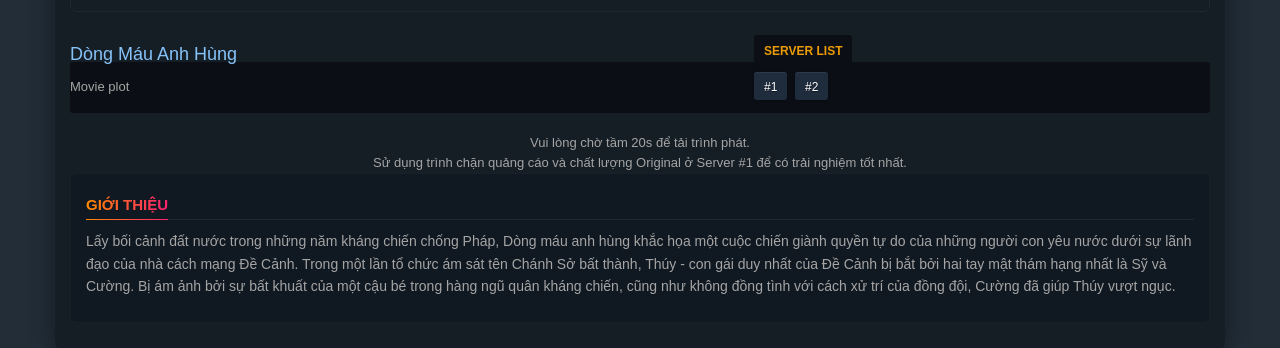
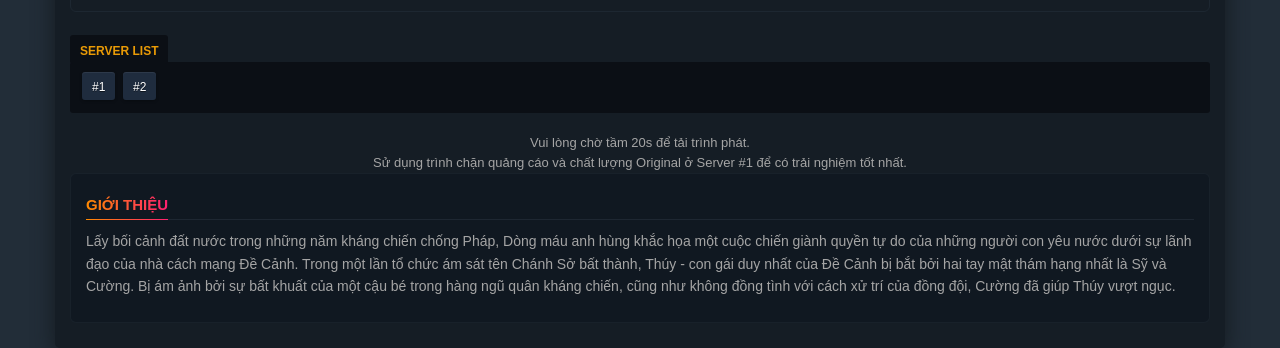
Before and after one commit to wibu048/xem, a Jekyll site: the page built from _posts/2007-4-27-dong-mau-anh-hung.md, in a window 1280 px wide, cut to the strip 813-1161 px from the top of the page. Built offline with Jekyll 4.4.1, drawn with Linux system fonts in a browser that asks for light colours.

Commit message:
Update post.html

```diff
--- a/_layouts/post.html
+++ b/_layouts/post.html
@@ -36,10 +36,7 @@ layout: default
 
 			<div class="clearfix"></div>
 
-				<div class="title-wrapper full">
-<h1 class="entry-title"><a href="/" title="{{ page.title }}" class="tl">{{ page.title }}</a></h1>
-<span class="plot-collapse" data-toggle="collapse" data-target="#expand-post-content" aria-expanded="false" aria-controls="expand-post-content" data-text="Movie plot"><i class="hl-angle-down"></i></span>
-</div>
+
 
 				{% if page.player.size > 1 %}
 			<div id="halim-list-server" class="list-eps-ajax">
```
